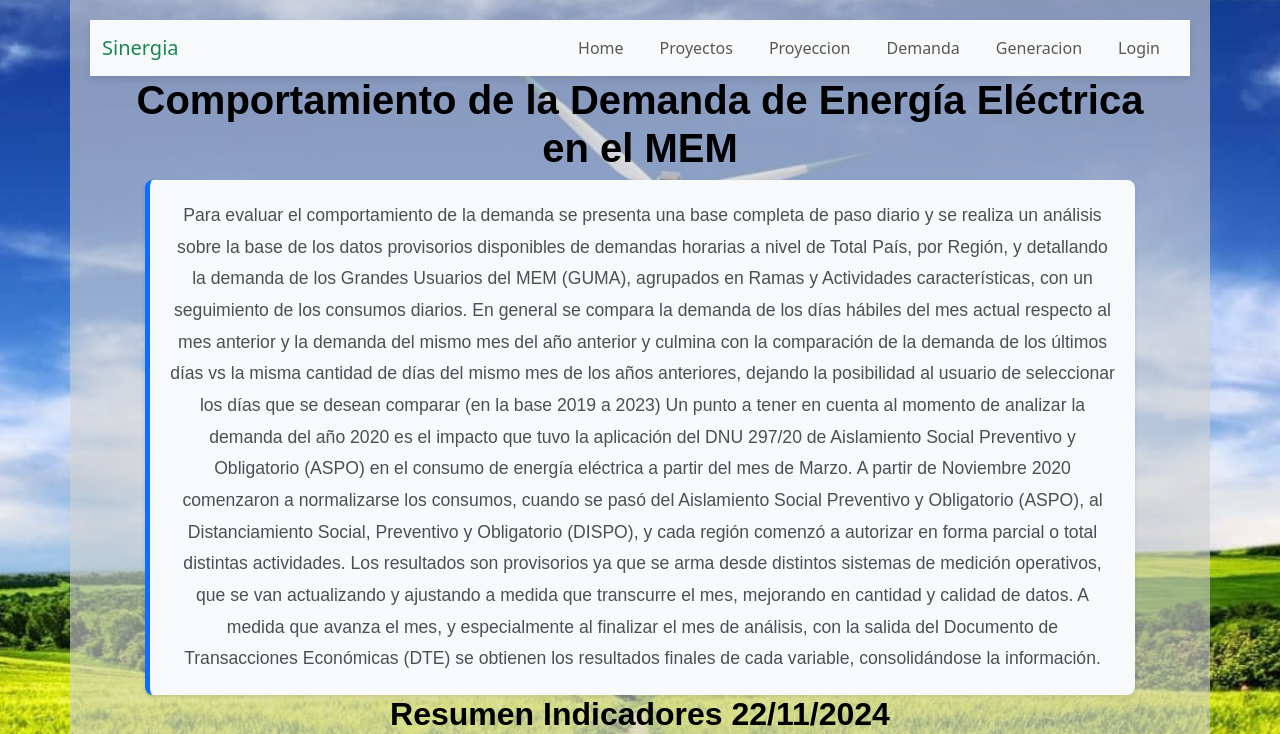
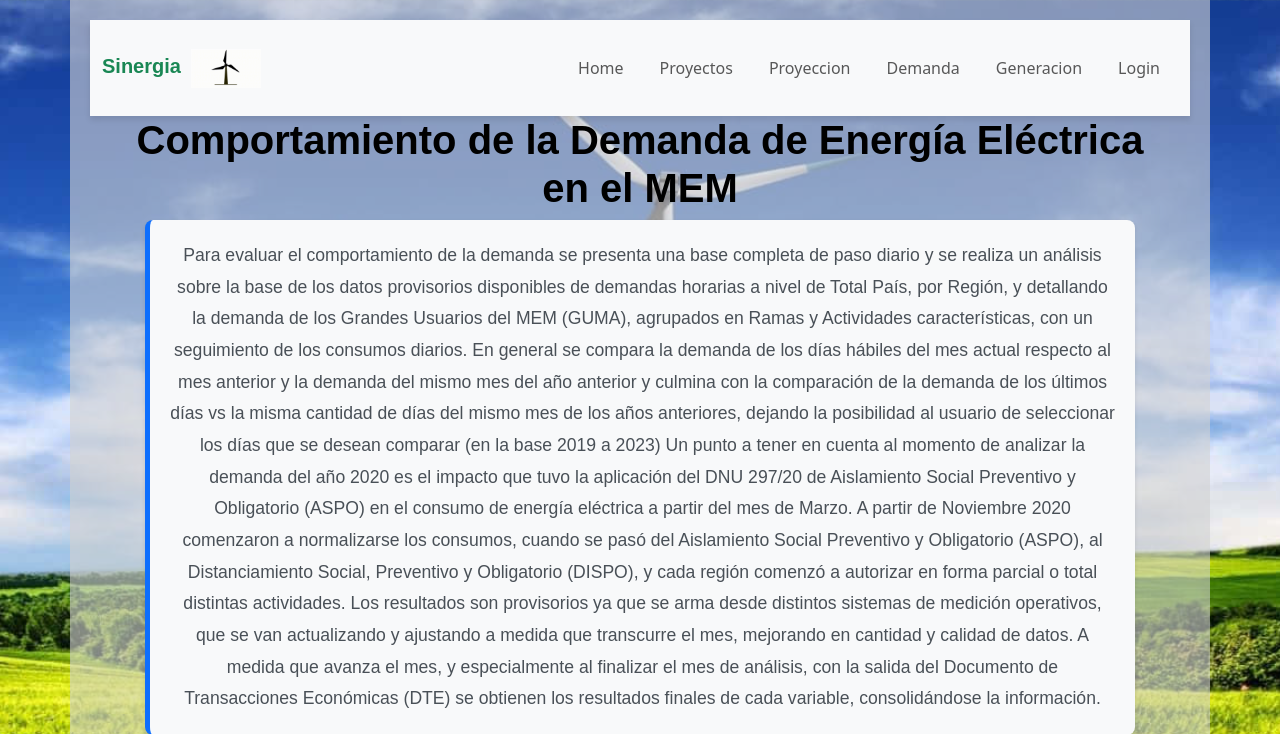
Before and after one commit to Max-Power1/tp_energia, a PHP site: page /pages/demanda.php in a window 1280 px wide. Shown: the top 734 px of the page. Run offline with PHP 8.4, Linux system fonts and the light colour scheme.

Commit message:
GIF DE SINERGIA

```diff
--- a/css/style.css
+++ b/css/style.css
@@ -153,9 +153,11 @@ nav {
 }
 
 .gif-ventilador {
-    display: inline-block; /* Asegura que el GIF esté al lado del texto */
-    vertical-align: middle; /* Alinea el GIF al centro de la línea de texto */
-    margin-left: 10px; /* Deja un pequeño espacio entre la palabra y el GIF */
-    width: 30px; /* Ajusta el tamaño del GIF */
-    height: auto; /* Mantiene la proporción del GIF */
+    background: url('../assets/turbina.gif') no-repeat center center; /* Carga el GIF como fondo */
+    display: inline-block;
+    vertical-align: middle;
+    margin-left: 5px;
+    width: 70px;
+    height: 70px; /* Asegúrate de definir un tamaño específico */
+    background-size: contain; /* Ajusta el tamaño del GIF */
 }
--- a/drivers/menuIndex.php
+++ b/drivers/menuIndex.php
@@ -2,8 +2,9 @@
 
   <div class="container-fluid">
 
-    <a class="navbar-brand text-success Sinergia" href="#">Sinergia
-        <img class="gif-ventilador" src="./assets/gif-imagen.gif" alt="Ventilador en movimiento" />
+    <a class="navbar-brand text-success Sinergia" href="#">
+        Sinergia
+        <span class="gif-ventilador"></span>
     </a>
 
     <button class="navbar-toggler" type="button" data-bs-toggle="collapse" data-bs-target="#navbarSupportedContent" aria-controls="navbarSupportedContent" aria-expanded="false" aria-label="Toggle navigation">
--- a/drivers/menuPages.php
+++ b/drivers/menuPages.php
@@ -2,7 +2,10 @@
 
   <div class="container-fluid">
 
-    <a class="navbar-brand text-success" href="#">Sinergia</a>
+    <a class="navbar-brand text-success Sinergia" href="#">
+        Sinergia
+        <span class="gif-ventilador"></span>
+    </a>
 
     <button class="navbar-toggler" type="button" data-bs-toggle="collapse" data-bs-target="#navbarSupportedContent" aria-controls="navbarSupportedContent" aria-expanded="false" aria-label="Toggle navigation">
       <span class="navbar-toggler-icon"></span>
```
Also changed, not shown: pages/demanda.php (+1 -0 lines), assets/turbina.gif (added), 1 other file.
